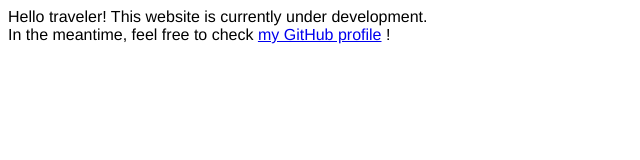
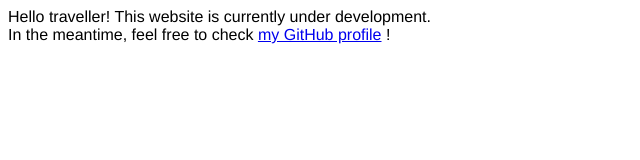
Before and after one commit to Akarys42/portfolio, a website built with webpack: page src/index.html in a window 1280 px wide. Shown: the full height of the page, 0-640 px from the left. Built offline with nearby package versions, Linux system fonts and the light colour scheme.

Commit message:
Guess I can do more mistakes than that

```diff
--- a/src/index.html
+++ b/src/index.html
@@ -5,6 +5,6 @@
     <title>Matteo Bertucci's personal website!</title>
   </head>
   <body style="font-family:Helvetica">
-    Hello traveler! This website is currently under development. <br>In the meantime, feel free to check <a href="https://github.com/akarys42">my GitHub profile</a> !
+    Hello traveller! This website is currently under development. <br>In the meantime, feel free to check <a href="https://github.com/akarys42">my GitHub profile</a> !
   </body>
 </html>
```
